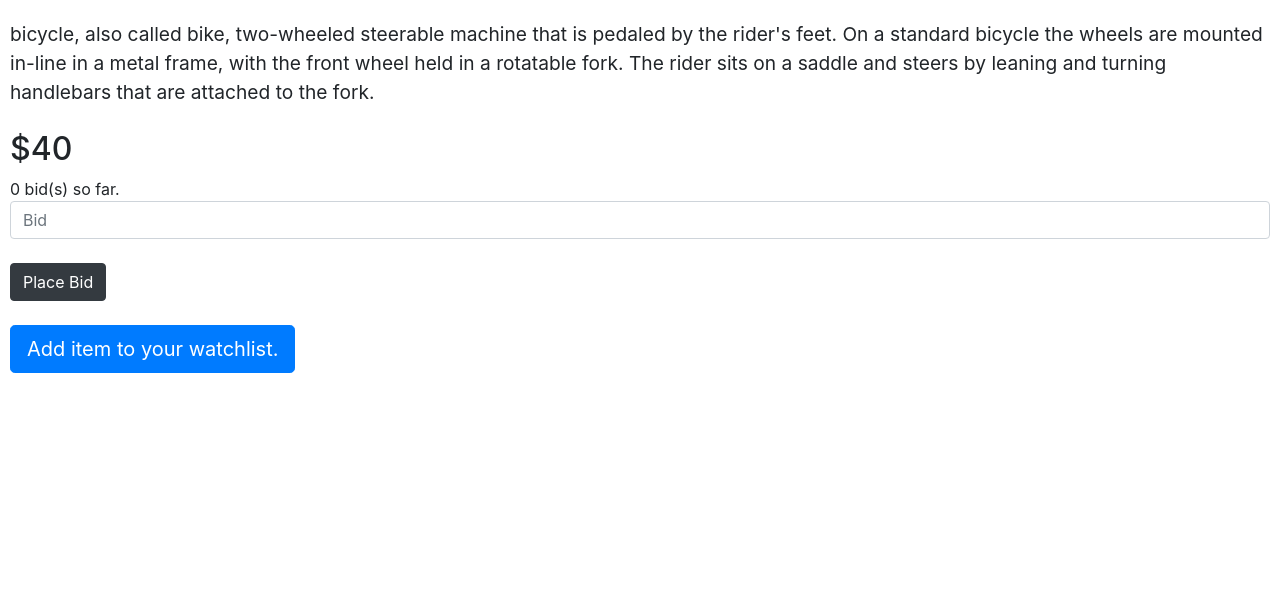
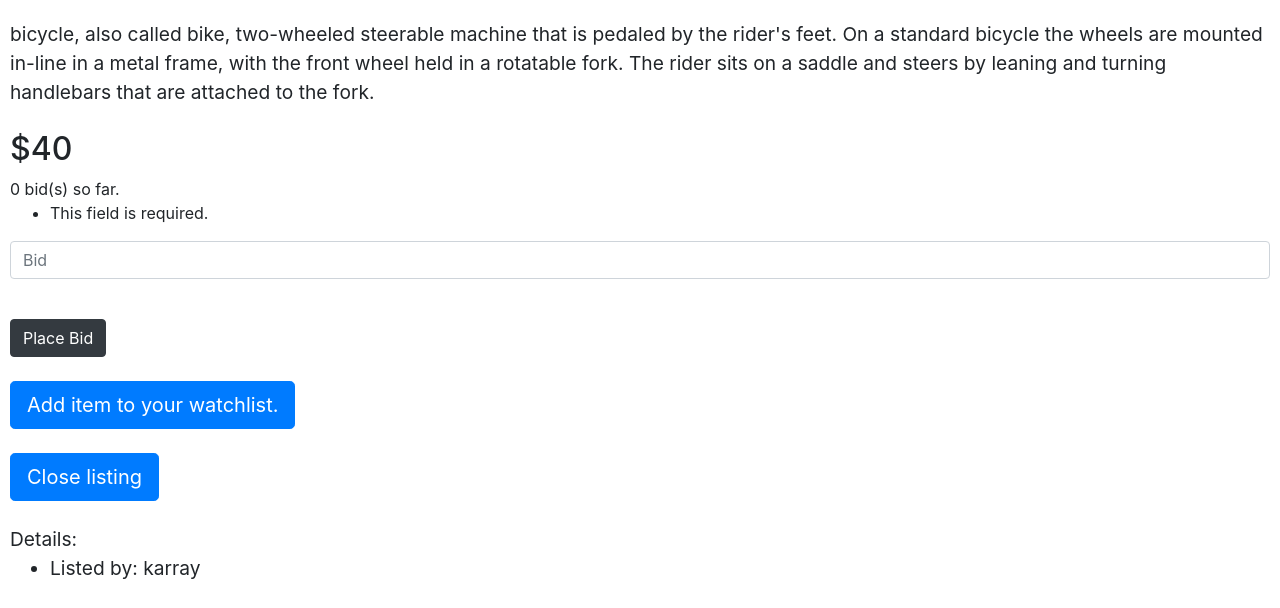
Before and after one commit to mariamkarray/CS50-Web, a Django app: page /listing/6 in a window 1280 px wide. Shown: the part 673-1281 px from the top of the page. Before the commit the page ends 1046 px from the top, so only its background shows below. Run offline with Django 3.2, Linux system fonts and the light colour scheme; a user stored in the database is signed in; data comes from the database, SQL or seed files in the repository; both versions use the stored data as it was after the commit; parts of the project's set-up code (start-up, migrations or seed data) failed here and were passed over; some libraries are stand-ins or nearby versions.

Commit message:
adding details to the bidding system and the watchlist
1) If the user is signed in and is the one who created the listing, the user should have the ability to “close” the auction from this page, which makes the highest bidder the winner of the auction and makes the listing no longer active.
2) If a user is signed in on a closed listing page, and the user has won that auction, the page should say so.

```diff
--- a/commerce/auctions/models.py
+++ b/commerce/auctions/models.py
@@ -4,11 +4,14 @@
 from django.db import models
 
 class AuctionListing(models.Model):
+    owner = models.ForeignKey('User', on_delete=models.CASCADE)
     title = models.CharField(max_length=64)
     description = models.CharField(max_length=1000)
     bid = models.IntegerField()
     image =  models.ImageField(null=True, blank=True, upload_to="images/")
-    numBids = models.IntegerField()
+    numBids = models.IntegerField( default=0, blank=True)
+    publication_date = models.DateTimeField(auto_now_add=True)
+    closed = models.BooleanField(default=False)
 
     def __str__(self):
         return self.title
@@ -19,7 +22,12 @@
         return self.username
 
 class Bids(models.Model):
-    pass
+    user = models.ForeignKey(User, null=True, blank=True, on_delete=models.CASCADE )
+    value = models.IntegerField()
+    listing = models.ForeignKey(AuctionListing,  on_delete=models.CASCADE)
+    def __str__(self):
+        return f"{self.user} bid {self.value}$ on {self.listing}"
+
 
 class Comments(models.Model):
     pass
--- a/commerce/auctions/templates/auctions/index.html
+++ b/commerce/auctions/templates/auctions/index.html
@@ -12,6 +12,7 @@
                  <h3 class = "card-title"  > {{listing.title}} </h3>
                 <p class="card-text"> <strong> Price: </strong> ${{listing.bid}}
                 <br/> {{listing.description}} </p>
+                <br/> <strong> Created </strong>{{listing.publication_date}}
                 </p>
             </p>
             </a>
--- a/commerce/auctions/templates/auctions/listing-page.html
+++ b/commerce/auctions/templates/auctions/listing-page.html
@@ -2,17 +2,31 @@
 
 {% block body %}
 <h1>Listing: {{listing}}</h1>
+{% if listing.image %}
 <div> <img src= "{{ listing.image.url }}", width = "800", length="500"> </div>
 </br>
+{% endif %}
 <div style="font-size: larger;"> {{listing.description}}</div>
 </br>
+{% if closed %}
+    <h2>
+        This listing is closed.
+    </h2>
+    {% if winner %}
+    <h2>
+        Going once, going twice, sold! <br>
+        Congratulations, {{ user }}! you won this auction.
+        with the highest bid of {{ listing.bid }}$
+    </h2>
+    {% endif %}
+{% else %}
 <h2> ${{listing.bid}}</h2>
 
 <div> {{listing.numBids}} bid(s) so far.</div>
 {% if user.is_authenticated %}
 <form method="POST">
     {% csrf_token %}
-    {{ form.bid }}
+    {{ form.as_p }}
 </br>
 <div>
     {% for message in messages %}
@@ -25,8 +39,27 @@
     <input type ="submit" value="Place Bid" class = "btn btn-dark">
 </form>
 </br>
-<a class="btn btn-primary btn-lg" href="{% url 'addToWatchlist' listing.id %}" role="button">Add item to your watchlist.</a>
+{% if found == True %}
+    <a class="btn btn-primary btn-lg" href="{% url 'addToWatchlist' listing.id %}" role="button">Remove item from your watchlist.</a> <br>
+{% else %}
+    <a class="btn btn-primary btn-lg" href="{% url 'addToWatchlist' listing.id %}" role="button">Add item to your watchlist.</a> <br>
+{% endif %}
+
+{% if canClose %}
+<br>
+    <a class="btn btn-primary btn-lg" href="{% url 'close-listing' listing.id %}" role="button">Close listing</a> <br>
+    {% endif %}
+
 {% else %}
 <h3>Please login to bid.</h3>
 {% endif %}
+<br>
+{% endif %}
+<div style="font-size: larger" >Details:
+    <ul >
+        <li> Listed by: {{ listing.owner }} </li>
+    </ul>
+    </div>
+</div>
+
 {% endblock %}
--- a/commerce/auctions/urls.py
+++ b/commerce/auctions/urls.py
@@ -10,5 +10,6 @@
     path("listing", views.listing, name="listing"),
     path("listing/<listing_id>", views.listing_page, name="listing-page"),
     path("watchlist/<user_id>", views.watchlist, name="watchlist"),
-    path("add_to_watch_list/<listing_id>", views.addToWatchlist, name="addToWatchlist")
+    path("add_to_watch_list/<listing_id>", views.addToWatchlist, name="addToWatchlist"),
+    path("close_listing/<listing_id>", views.closeListing, name="close-listing")
 ]
--- a/commerce/auctions/views.py
+++ b/commerce/auctions/views.py
@@ -4,13 +4,13 @@
 from django.contrib.auth import authenticate, login, logout
 from django.db import IntegrityError
 from django.http import HttpResponse, HttpResponseRedirect
-from django.shortcuts import render
+from django.shortcuts import render, redirect
 from django.urls import reverse
 from django import forms
 from django.contrib.auth.decorators import login_required
 from django.forms import ModelForm
 import auctions
-from .models import User, AuctionListing
+from .models import User, AuctionListing, Bids
 from django.contrib import messages
 from django.contrib.auth.decorators import login_required
 
@@ -18,6 +18,7 @@
     class Meta:
         model = AuctionListing
         fields = ('title', 'description', 'bid', 'image')
+
         labels = {
             'title': '',
             'description': '',
@@ -26,12 +27,21 @@
         }
         widgets = {
             'title': forms.TextInput(attrs={'class':'form-control', 'placeholder':'Title'}),
-            'description': forms.TextInput(attrs={'class':'form-control', 'placeholder':'Description'}),
+            'description': forms.Textarea(attrs={'class':'form-control', 'placeholder':'Description'}),
             'bid': forms.NumberInput(attrs={'class':'form-control', 'placeholder':'Bid'})
         }
+        owner = forms.IntegerField(disabled=True)
 
-class BidForm(forms.Form):
-    bid = forms.IntegerField(widget=forms.NumberInput(attrs={'class':'form-control', 'placeholder':'Bid'}))
+class BidForm(ModelForm):
+    class Meta:
+        model = Bids
+        fields = ('value',)
+        labels = {
+            'value': '',
+        }
+        widgets = {
+            'value': forms.NumberInput(attrs={'class':'form-control', 'placeholder':'Bid'})
+        }
 
 def index(request):
     return render(request, "auctions/index.html", {
@@ -90,12 +100,15 @@
 
 @login_required(login_url="auctions:login")
 def listing(request):
-    # variable fot tracking if the form was submitted or not
+    # variable for tracking if the form was submitted or not
     submitted = False
+    # getting ID of the current user
+    currentUser = request.user
     if request.method == "POST":
         # request.POST takes whatever was in the input and passes it to the form
         form = ListingForm(request.POST, request.FILES)
         if form.is_valid():
+            form.instance.owner = currentUser
             form.save()
             # redirect back to the page itself
             return HttpResponseRedirect('/listing?submitted=True')
@@ -108,29 +121,63 @@
 
     return render(request, "auctions/listing.html", {
         "form" : form,
-        'submitted' : submitted
+        'submitted' : submitted,
+        "userID" : currentUser.id
     })
 def listing_page(request, listing_id):
     listing = AuctionListing.objects.get(pk=listing_id)
-    form = BidForm(request.POST)
-    # userID = User.objects.get(pk=int(request.GET["userID"]))
-    if request.method == "POST":
-        if form.is_valid():
-            bid = form.cleaned_data["bid"]
-            if bid < listing.bid:
-                messages.error(request,"The bid must be at least as large as the starting bid, and must be greater than any other bids that have been placed!")
-                return render(request, "auctions/listing-page.html", {
-                    "listing" : listing,
-                    "form": form
-                })
-            else:
-                listing.numBids+=1
-                listing.bid = bid
-                listing.save()
-    return render(request, "auctions/listing-page.html", {
-        "listing" : listing,
-        "form": form
-    })
+    currentUser = request.user
+    if listing.closed:
+            winner = False
+    if listing.numBids > 0:
+        highestBid = Bids.objects.get(listing=listing)
+        highesrBidUser = highestBid.user
+        if currentUser == highesrBidUser:
+            winner = True
+        return render(request, "auctions/listing-page.html", {
+                        "listing" : listing,
+                        "closed": True,
+                        "winner": winner,
+                        "user": currentUser
+        })
+    else:
+        form = BidForm(request.POST)
+        if request.method == "POST":
+            form.instance.user = currentUser
+            form.instance.listing = listing
+            if form.is_valid():
+                bid = form.cleaned_data["value"]
+                if bid < listing.bid:
+                    messages.error(request,"The bid must be at least as large as the starting bid, and must be greater than any other bids that have been placed!")
+                    return render(request, "auctions/listing-page.html", {
+                        "listing" : listing,
+                        "form": form
+                    })
+                else:
+                    listing.numBids+=1
+                    listing.bid = bid
+                    form.instance.value = bid
+                    listing.save()
+                    form.save()
+        # checking if the listing is currently in the users's watchlist
+        found = False
+        if request.user.is_authenticated:
+            listing = AuctionListing.objects.get(pk=listing_id)
+            user = User.objects.get(pk=currentUser.id)
+            user_listings =  user.listings.all()
+            if listing in user_listings:
+                found = True
+        # listingOwner can close listing
+        listingOwner = listing.owner
+        canClose = False
+        if currentUser == listingOwner:
+            canClose = True
+        return render(request, "auctions/listing-page.html", {
+                "listing" : listing,
+                "form": form,
+                "found": found,
+                "canClose": canClose
+            })
 
 @login_required
 def watchlist(request,  user_id):
@@ -144,9 +191,26 @@
     currentUser = request.user
     listing = AuctionListing.objects.get(pk=listing_id)
     user = User.objects.get(pk=currentUser.id)
+    user_listings =  user.listings.all()
+    if listing in user_listings:
+        user.listings.remove(listing)
+        return render(request, "auctions/watchlist.html", {
+        "user" : user,
+        "listings": user.listings.all()
+        })
     user.listings.add(listing)
     user.save()
     return render(request, "auctions/watchlist.html", {
         "user" : user,
-        "listings": user.listings.all()
+        "listings": user.listings.all(),
+        "found" : True
     })
+
+def closeListing(request, listing_id):
+    listing = AuctionListing.objects.get(pk=listing_id)
+    listing.closed = True
+    listing.save()
+    return render(request, "auctions/listing-page.html", {
+                "listing" : listing,
+                "closed" : True
+            })
```
Also changed, not shown: commerce/auctions/migrations/0014_alter_auctionlisting_numbids.py (added), commerce/auctions/migrations/0015_alter_auctionlisting_numbids.py (added), commerce/auctions/migrations/0016_auctionlisting_owner.py (added), commerce/auctions/migrations/0017_alter_auctionlisting_owner.py (added), commerce/auctions/migrations/0018_alter_auctionlisting_owner.py (added), commerce/auctions/migrations/0019_alter_auctionlisting_owner.py (added), commerce/auctions/migrations/0020_remove_auctionlisting_owner.py (added), commerce/auctions/migrations/0021_auctionlisting_owner.py (added), commerce/auctions/migrations/0022_alter_auctionlisting_owner.py (added), commerce/auctions/migrations/0023_auctionlisting_closed_and_more.py (added), commerce/auctions/migrations/0024_bids_listing_bids_user_bids_value.py (added), commerce/db.sqlite3, commerce/media/images/images.jpg (deleted), commerce/media/images/images_8jsgAcU.jpg (renamed from commerce/media/images/images_dGkJVC4.jpg), 1 more files.
